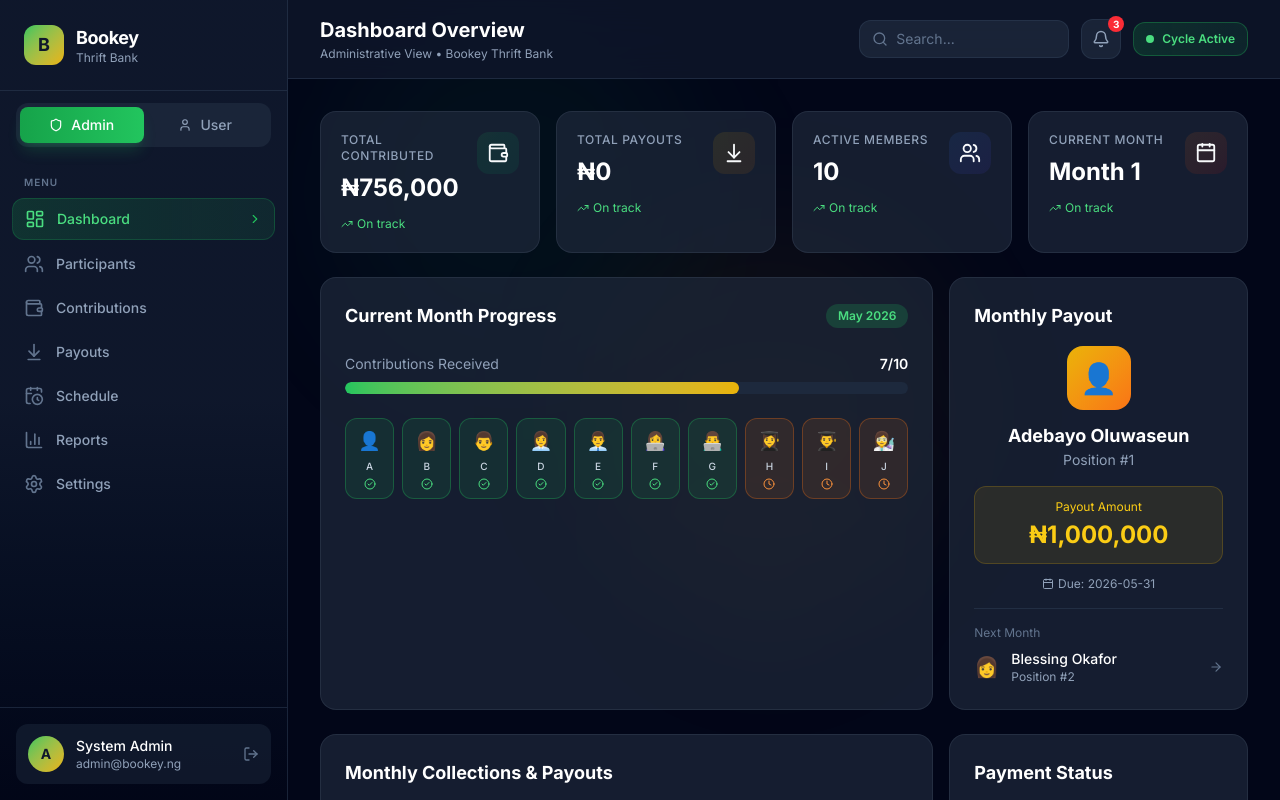
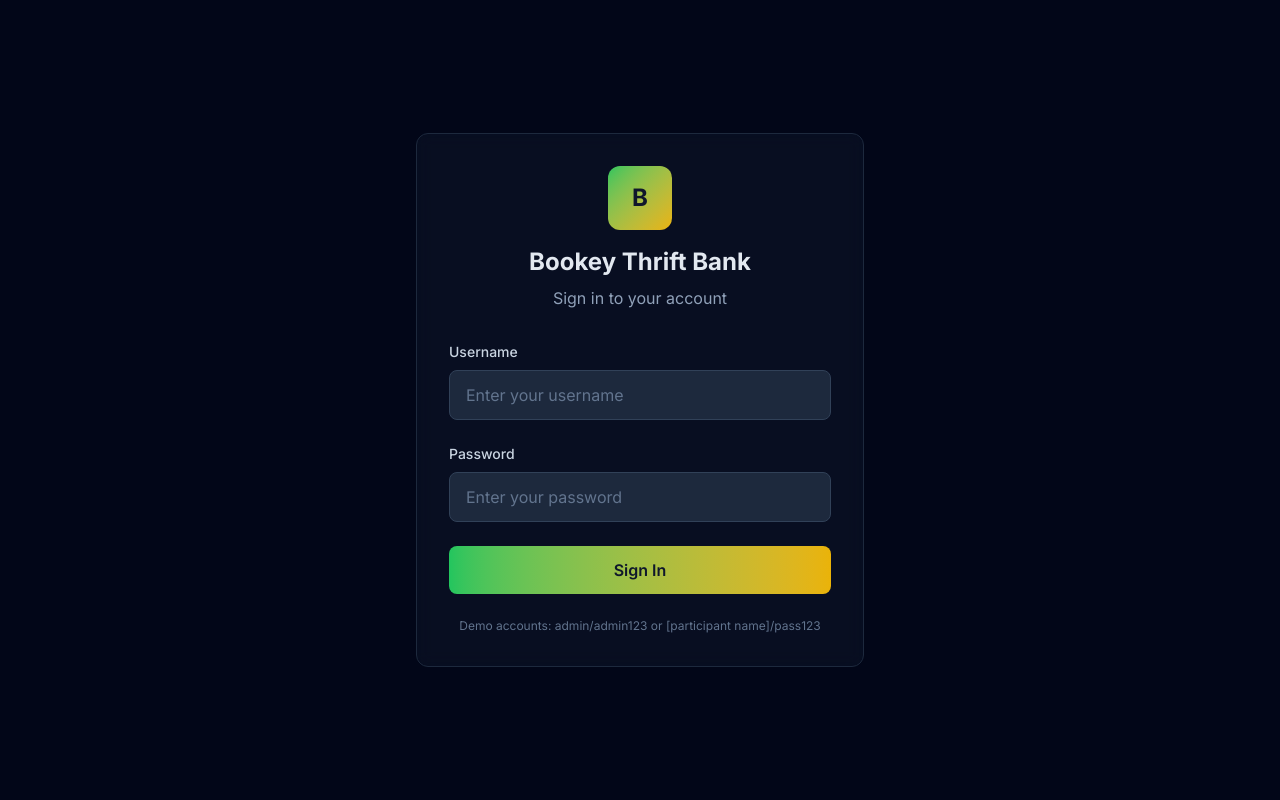
Before and after one commit to damilolanoel/my-web-project, a React (Vite) app: page / in a window 1280 px wide. Shown: the top 800 px of the page. Built offline with nearby package versions, Linux system fonts and the light colour scheme.

Commit message:
Add user authentication and role-based access control

```diff
--- a/src/App.tsx
+++ b/src/App.tsx
@@ -1,6 +1,6 @@
 import { useEffect, useState } from 'react';
-import { ViewMode, UserRole, Contribution, Payout } from './types';
-import { generateContributions, generatePayouts } from './data';
+import { ViewMode, UserRole, Contribution, Payout, User } from './types';
+import { generateContributions, generatePayouts, users } from './data';
 import Sidebar from './components/Sidebar';
 import Header from './components/Header';
 import Dashboard from './components/Dashboard';
@@ -11,9 +11,11 @@ import Payouts from './components/Payouts';
 import Schedule from './components/Schedule';
 import Reports from './components/Reports';
 import Settings from './components/Settings';
+import Login from './components/Login';
 
 const CONTRIBUTIONS_STORAGE_KEY = 'bookey-contributions';
 const PAYOUTS_STORAGE_KEY = 'bookey-payouts';
+const USER_STORAGE_KEY = 'bookey-user';
 
 function loadFromStorage<T>(key: string, fallback: T): T {
   if (typeof window === 'undefined') return fallback;
@@ -27,7 +29,9 @@ function loadFromStorage<T>(key: string, fallback: T): T {
 
 export default function App() {
   const [currentView, setCurrentView] = useState<ViewMode>('dashboard');
-  const [role, setRole] = useState<UserRole>('admin');
+  const [currentUser, setCurrentUser] = useState<User | null>(() =>
+    loadFromStorage(USER_STORAGE_KEY, null)
+  );
   const [mobileOpen, setMobileOpen] = useState(false);
   const [contributions, setContributions] = useState<Contribution[]>(() =>
     loadFromStorage(CONTRIBUTIONS_STORAGE_KEY, generateContributions())
@@ -35,6 +39,8 @@ export default function App() {
   const [payouts, setPayouts] = useState<Payout[]>(() =>
     loadFromStorage(PAYOUTS_STORAGE_KEY, generatePayouts())
   );
+
+  const role: UserRole = currentUser?.role || 'user';
 
   useEffect(() => {
     if (typeof window === 'undefined') return;
@@ -45,6 +51,24 @@ export default function App() {
     if (typeof window === 'undefined') return;
     window.localStorage.setItem(PAYOUTS_STORAGE_KEY, JSON.stringify(payouts));
   }, [payouts]);
+
+  useEffect(() => {
+    if (typeof window === 'undefined') return;
+    if (currentUser) {
+      window.localStorage.setItem(USER_STORAGE_KEY, JSON.stringify(currentUser));
+    } else {
+      window.localStorage.removeItem(USER_STORAGE_KEY);
+    }
+  }, [currentUser]);
+
+  const handleLogin = (user: User) => {
+    setCurrentUser(user);
+  };
+
+  const handleLogout = () => {
+    setCurrentUser(null);
+    setCurrentView('dashboard');
+  };
 
   const handleResetData = () => {
     if (typeof window === 'undefined') return;
@@ -59,29 +83,37 @@ export default function App() {
     window.localStorage.removeItem(PAYOUTS_STORAGE_KEY);
   };
 
+  // Filter data for users
+  const userContributions = role === 'admin' ? contributions : contributions.filter(c => c.participantId === currentUser?.participantId);
+  const userPayouts = role === 'admin' ? payouts : payouts.filter(p => p.participantId === currentUser?.participantId);
+
+  if (!currentUser) {
+    return <Login onLogin={handleLogin} />;
+  }
+
   const renderView = () => {
     // User role sees different dashboard
     if (role === 'user' && currentView === 'dashboard') {
-      return <UserDashboard setCurrentView={setCurrentView} contributions={contributions} payouts={payouts} />;
+      return <UserDashboard setCurrentView={setCurrentView} contributions={userContributions} payouts={userPayouts} participantId={currentUser.participantId} />;
     }
 
     switch (currentView) {
       case 'dashboard':
-        return <Dashboard role={role} setCurrentView={setCurrentView} contributions={contributions} payouts={payouts} />;
+        return <Dashboard role={role} setCurrentView={setCurrentView} contributions={userContributions} payouts={userPayouts} />;
       case 'participants':
-        return <Participants role={role} contributions={contributions} payouts={payouts} />;
+        return <Participants role={role} contributions={userContributions} payouts={userPayouts} />;
       case 'contributions':
-        return <Contributions role={role} contributions={contributions} setContributions={setContributions} />;
+        return <Contributions role={role} contributions={userContributions} setContributions={setContributions} />;
       case 'payouts':
-        return <Payouts role={role} payouts={payouts} setPayouts={setPayouts} />;
+        return <Payouts role={role} payouts={userPayouts} setPayouts={setPayouts} />;
       case 'schedule':
         return <Schedule />;
       case 'reports':
-        return <Reports contributions={contributions} payouts={payouts} />;
+        return <Reports contributions={userContributions} payouts={userPayouts} />;
       case 'settings':
         return <Settings onResetData={handleResetData} />;
       default:
-        return <Dashboard role={role} setCurrentView={setCurrentView} contributions={contributions} payouts={payouts} />;
+        return <Dashboard role={role} setCurrentView={setCurrentView} contributions={userContributions} payouts={userPayouts} />;
     }
   };
 
@@ -98,7 +130,7 @@ export default function App() {
         currentView={currentView}
         setCurrentView={setCurrentView}
         role={role}
-        setRole={setRole}
+        onLogout={handleLogout}
         mobileOpen={mobileOpen}
         setMobileOpen={setMobileOpen}
       />
--- /dev/null
+++ b/src/components/Login.tsx
@@ -0,0 +1,91 @@
+import { useState } from 'react';
+import { User } from '../types';
+import { users } from '../data';
+
+interface LoginProps {
+  onLogin: (user: User) => void;
+}
+
+export default function Login({ onLogin }: LoginProps) {
+  const [username, setUsername] = useState('');
+  const [password, setPassword] = useState('');
+  const [error, setError] = useState('');
+
+  const handleSubmit = (e: React.FormEvent) => {
+    e.preventDefault();
+    const user = users.find(u => u.username === username && u.password === password);
+    if (user) {
+      onLogin(user);
+      setError('');
+    } else {
+      setError('Invalid username or password');
+    }
+  };
+
+  return (
+    <div className="min-h-screen bg-slate-950 flex items-center justify-center p-4">
+      <div className="w-full max-w-md">
+        <div className="bg-slate-900/50 backdrop-blur-sm border border-slate-800 rounded-xl p-8">
+          <div className="text-center mb-8">
+            <div className="w-16 h-16 rounded-xl bg-gradient-to-br from-primary-500 to-gold-500 flex items-center justify-center text-2xl font-bold text-slate-900 mx-auto mb-4">
+              B
+            </div>
+            <h1 className="text-2xl font-bold text-slate-200 mb-2">Bookey Thrift Bank</h1>
+            <p className="text-slate-400">Sign in to your account</p>
+          </div>
+
+          <form onSubmit={handleSubmit} className="space-y-6">
+            <div>
+              <label htmlFor="username" className="block text-sm font-medium text-slate-300 mb-2">
+                Username
+              </label>
+              <input
+                id="username"
+                type="text"
+                value={username}
+                onChange={(e) => setUsername(e.target.value)}
+                className="w-full px-4 py-3 bg-slate-800 border border-slate-700 rounded-lg text-slate-200 placeholder-slate-500 focus:outline-none focus:ring-2 focus:ring-primary-500 focus:border-transparent"
+                placeholder="Enter your username"
+                required
+              />
+            </div>
+
+            <div>
+              <label htmlFor="password" className="block text-sm font-medium text-slate-300 mb-2">
+                Password
+              </label>
+              <input
+                id="password"
+                type="password"
+                value={password}
+                onChange={(e) => setPassword(e.target.value)}
+                className="w-full px-4 py-3 bg-slate-800 border border-slate-700 rounded-lg text-slate-200 placeholder-slate-500 focus:outline-none focus:ring-2 focus:ring-primary-500 focus:border-transparent"
+                placeholder="Enter your password"
+                required
+              />
+            </div>
+
+            {error && (
+              <div className="text-red-400 text-sm text-center">
+                {error}
+              </div>
+            )}
+
+            <button
+              type="submit"
+              className="w-full py-3 px-4 bg-gradient-to-r from-primary-500 to-gold-500 hover:from-primary-600 hover:to-gold-600 text-slate-900 font-semibold rounded-lg transition-all duration-200 focus:outline-none focus:ring-2 focus:ring-primary-500 focus:ring-offset-2 focus:ring-offset-slate-900"
+            >
+              Sign In
+            </button>
+          </form>
+
+          <div className="mt-6 text-center">
+            <p className="text-xs text-slate-500">
+              Demo accounts: admin/admin123 or [participant name]/pass123
+            </p>
+          </div>
+        </div>
+      </div>
+    </div>
+  );
+}
--- a/src/components/Sidebar.tsx
+++ b/src/components/Sidebar.tsx
@@ -19,7 +19,7 @@ interface SidebarProps {
   currentView: ViewMode;
   setCurrentView: (view: ViewMode) => void;
   role: UserRole;
-  setRole: (role: UserRole) => void;
+  onLogout: () => void;
   mobileOpen: boolean;
   setMobileOpen: (open: boolean) => void;
 }
@@ -34,7 +34,7 @@ const navItems: { view: ViewMode; label: string; icon: React.ReactNode; adminOnl
   { view: 'settings', label: 'Settings', icon: <Settings size={20} />, adminOnly: true },
 ];
 
-export default function Sidebar({ currentView, setCurrentView, role, setRole, mobileOpen, setMobileOpen }: SidebarProps) {
+export default function Sidebar({ currentView, setCurrentView, role, onLogout, mobileOpen, setMobileOpen }: SidebarProps) {
   return (
     <>
       {/* Overlay for mobile */}
@@ -70,30 +70,26 @@ export default function Sidebar({ currentView, setCurrentView, role, setRole, mo
           </div>
         </div>
 
-        {/* Role Switcher */}
+        {/* User Info */}
         <div className="px-4 py-3">
-          <div className="flex bg-slate-800/80 rounded-xl p-1">
+          <div className="flex items-center gap-3 p-3 bg-slate-800/50 rounded-xl">
+            <div className="w-8 h-8 rounded-lg bg-gradient-to-br from-primary-500 to-gold-500 flex items-center justify-center text-sm font-bold text-slate-900">
+              {role === 'admin' ? <Shield size={16} /> : <User size={16} />}
+            </div>
+            <div className="flex-1 min-w-0">
+              <p className="text-sm font-semibold text-slate-200 truncate">
+                {role === 'admin' ? 'Administrator' : 'User'}
+              </p>
+              <p className="text-xs text-slate-400 truncate">
+                {role === 'admin' ? 'Full Access' : 'View Only'}
+              </p>
+            </div>
             <button
-              onClick={() => setRole('admin')}
-              className={`flex-1 flex items-center justify-center gap-2 py-2 px-3 rounded-lg text-sm font-medium transition-all ${
-                role === 'admin'
-                  ? 'bg-gradient-to-r from-primary-600 to-primary-500 text-white shadow-lg shadow-primary-500/20'
-                  : 'text-slate-400 hover:text-slate-300'
-              }`}
+              onClick={onLogout}
+              className="p-1.5 rounded-lg hover:bg-slate-700 text-slate-400 hover:text-slate-200 transition-colors"
+              title="Logout"
             >
-              <Shield size={14} />
-              Admin
-            </button>
-            <button
-              onClick={() => setRole('user')}
-              className={`flex-1 flex items-center justify-center gap-2 py-2 px-3 rounded-lg text-sm font-medium transition-all ${
-                role === 'user'
-                  ? 'bg-gradient-to-r from-accent-600 to-accent-500 text-white shadow-lg shadow-accent-500/20'
-                  : 'text-slate-400 hover:text-slate-300'
-              }`}
-            >
-              <User size={14} />
-              User
+              <LogOut size={16} />
             </button>
           </div>
         </div>
--- a/src/types.ts
+++ b/src/types.ts
@@ -6,6 +6,14 @@ export interface Participant {
   position: number; // 1-10 rotation position
   avatar: string;
   joinDate: string;
+}
+
+export interface User {
+  id: string;
+  participantId: string;
+  username: string;
+  password: string; // In production, hash this
+  role: UserRole;
 }
 
 export interface Contribution {
```
Also changed, not shown: src/components/UserDashboard.tsx (+5 -5 lines), src/data.ts (+15 -1 lines), 1 other file (tests, documents, lock files or other folders).
